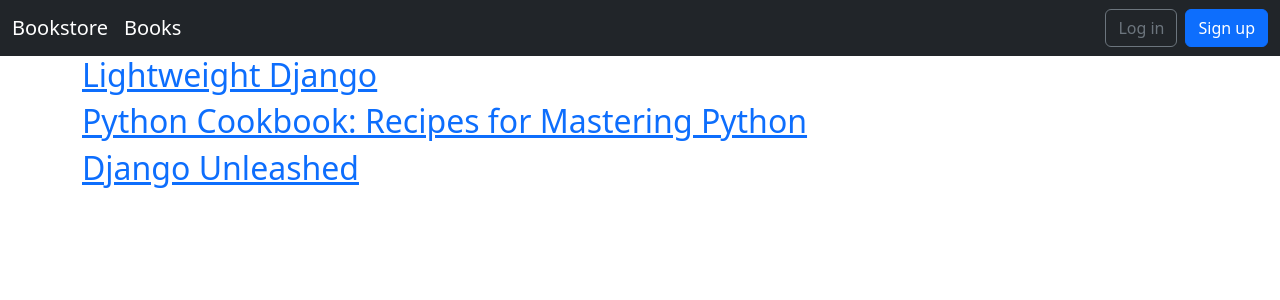
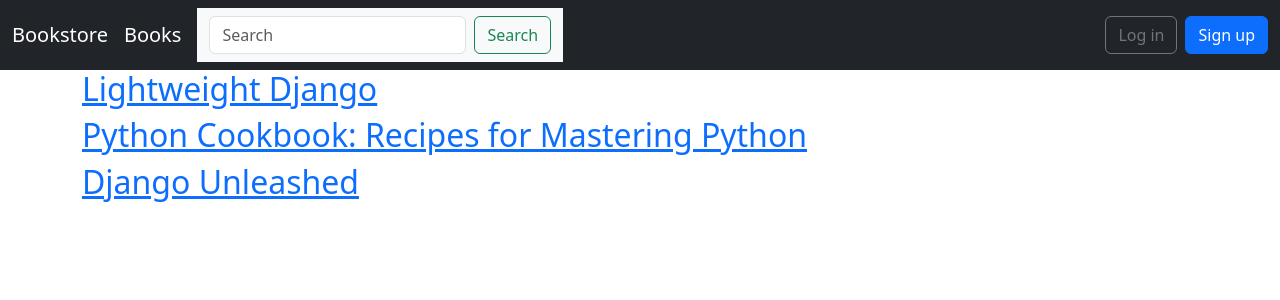
Before and after one commit to SDEV32024/lab-9-starter-code-x00216951, a Django app: page /books/ in a window 1280 px wide. Shown: the top 300 px of the page. Run offline with Django 5.2, Linux system fonts and the light colour scheme; data comes from the database, SQL or seed files in the repository.

Commit message:
part 5 commit

```diff
--- a/books/urls.py
+++ b/books/urls.py
@@ -1,7 +1,8 @@
 from django.urls import path
-from .views import BookListView, BookDetailView
+from .views import BookListView, BookDetailView, SearchResultsListView
 
 urlpatterns = [
     path('', BookListView.as_view(), name='book_list'),
     path('<uuid:pk>/', BookDetailView.as_view(), name='book_detail'),
+    path('search/', SearchResultsListView.as_view(), name='search_results'),
 ]
--- a/books/views.py
+++ b/books/views.py
@@ -1,5 +1,8 @@
+from typing import Any
+from django.db.models.query import QuerySet
 from django.views.generic import ListView, DetailView
 from .models import Book
+from django.db.models import Q
 
 # Create your views here.
 class BookListView(ListView):
@@ -10,3 +13,13 @@ class BookListView(ListView):
 class BookDetailView(DetailView):
     model = Book
     template_name = 'books/book_detail.html'
+
+class SearchResultsListView(ListView):
+    model = Book
+    context_object_name = 'book_list'
+    template_name = 'books/search_results.html'
+
+    def get_queryset(self):
+        query = self.request.GET.get('q')
+        return Book.objects.filter(
+            Q(title__icontains=query) | Q(author__icontains=query))
--- a/templates/base.html
+++ b/templates/base.html
@@ -19,14 +19,21 @@
     <nav class="navbar navbar-expand-lg navbar-dark bg-dark">
       <div class="container-fluid">
         <a class="navbar-brand" href="{% url 'home' %}">Bookstore</a>
+        <a class="navbar-brand" href="{% url 'book_list' %}">Books</a>
+        <nav class="navbar navbar-light bg-light">
+          <div class="container-fluid">
+            <form class="d-flex" action="{% url 'search_results' %}" method ="get">
+              <input name = "q" class="form-control me-2" type="search"
+              placeholder="Search" aria-label="Search">
+              <button class="btn btn-outline-success" type="submit">Search</button>
+            </form>
+          </div>
+        </nav>
         <button class="navbar-toggler" type="button" data-bs-toggle="collapse" data-bs-target="#navbarSupportedContent" aria-controls="navbarSupportedContent" aria-expanded="false" aria-label="Toggle navigation">
           <span class="navbar-toggler-icon"></span>
         </button>
         <div class="collapse navbar-collapse" id="navbarSupportedContent">
           <ul class="navbar-nav me-auto mb-2 mb-lg-0">
-            <li class="nav-item">
-              <a class="navbar-brand" href="{% url 'book_list' %}">Books</a>
-            </li>
             {% if user.is_authenticated %}
           </ul>
           <div class="mr-auto">
```
Also changed, not shown: templates/books/search_results.html (added, +12 -0 lines).
